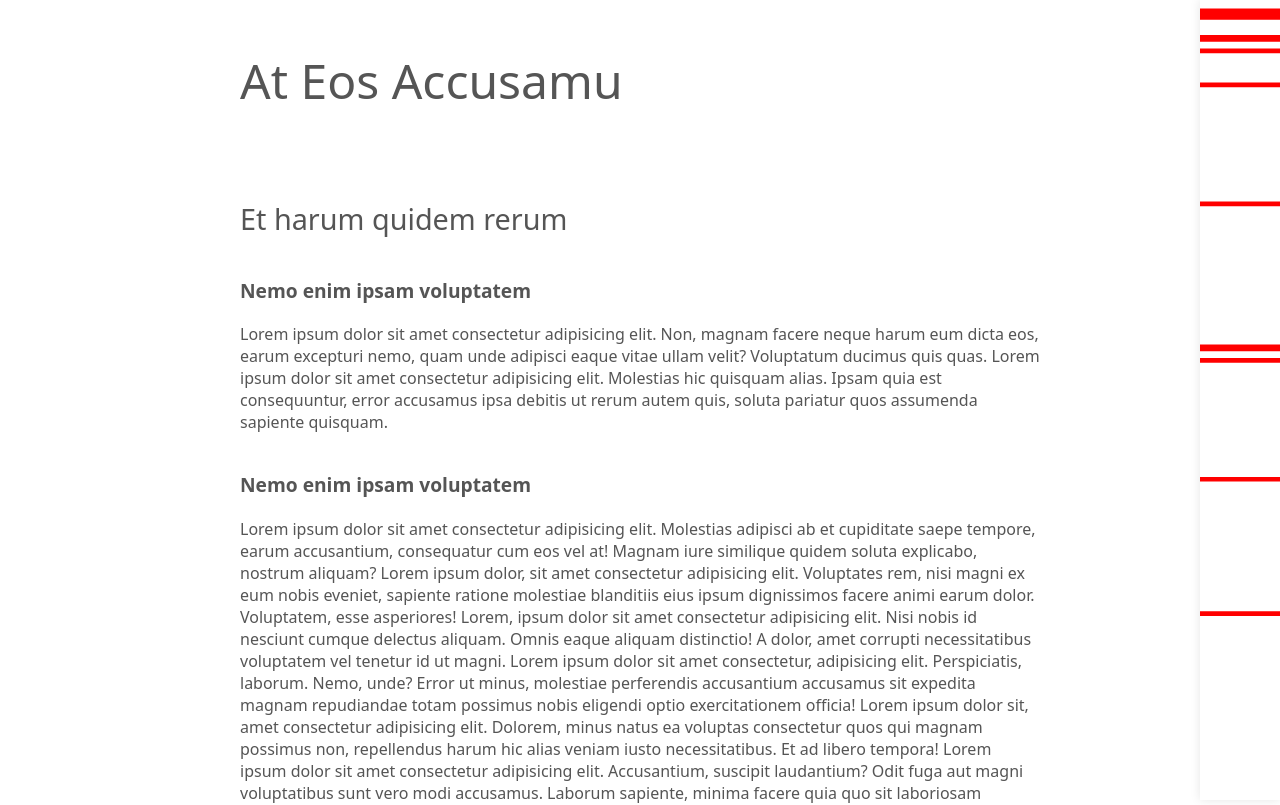
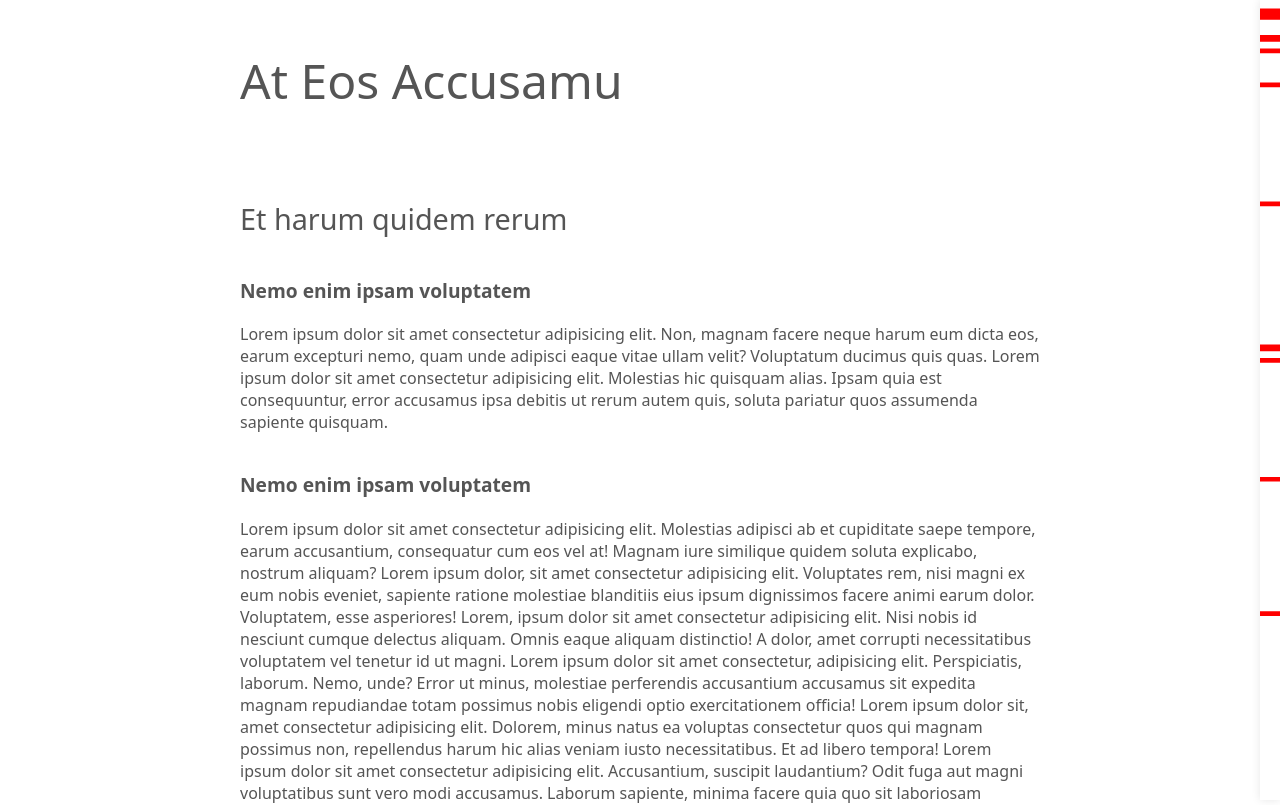
Before and after one commit to libondev/navmap, a website built with Vite: page index.html in a window 1280 px wide. Shown: the top 805 px of the page. Built offline with nearby package versions, Linux system fonts and the light colour scheme.

Commit message:
chore: hidden scrollbar

```diff
--- a/src/index.ts
+++ b/src/index.ts
@@ -10,12 +10,12 @@ interface Options {
   canvasWidth?: number
 }
 
-function createCanvasElement () {
+function createCanvasElement ({ width, height }: { width: number, height: number }) {
   const canvas = Object.assign(
     document.createElement('canvas'),
     {
-      width: 80,
-      height: window.innerHeight,
+      width,
+      height,
       className: 'navmap-canvas'
     }
   )
@@ -34,7 +34,7 @@ function navmap (options?: Options) {
     canvasWidth
   } = Object.assign({
     container: document.body,
-    canvasWidth: 80
+    canvasWidth: 20
   }, options)
 
   const viewport: HTMLElement = typeof container === 'string'
@@ -45,7 +45,7 @@ function navmap (options?: Options) {
     throw new Error('[navmap error]: Container not found!')
   }
 
-  const { canvas, context } = createCanvasElement()
+  const { canvas, context } = createCanvasElement({ width: canvasWidth, height: window.innerHeight })
 
   let scale: number
   let unsubscribe: () => void
@@ -104,10 +104,12 @@ function navmap (options?: Options) {
   function initialize () {
     drawElementRects()
 
+    document.body.classList.add('hide-scrollbar')
     unsubscribe = bindEvents(canvas)
   }
 
   function destroy () {
+    document.body.classList.remove('hide-scrollbar')
     unsubscribe()
     canvas.remove()
   }
--- a/src/style.css
+++ b/src/style.css
@@ -4,3 +4,11 @@
   top: 0;
   box-shadow: 0 0 10px rgba(0, 0, 0, 0.1);
 }
+
+.hide-scrollbar {
+  scrollbar-width:none;
+  -ms-overflow-style:none;
+  overflow:-moz-scrollbars-none
+}
+
+.hide-scrollbar::-webkit-scrollbar {display: none}
```
